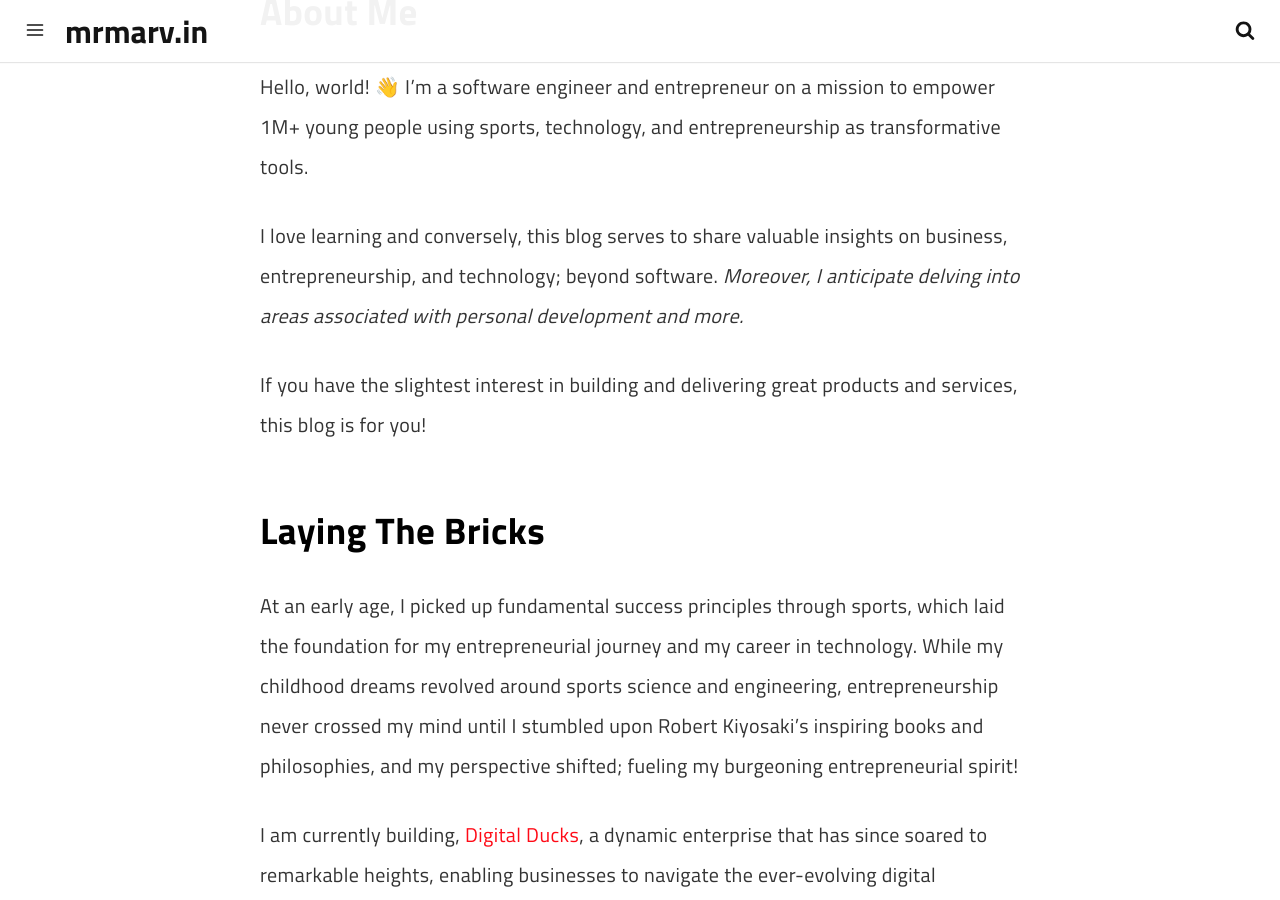
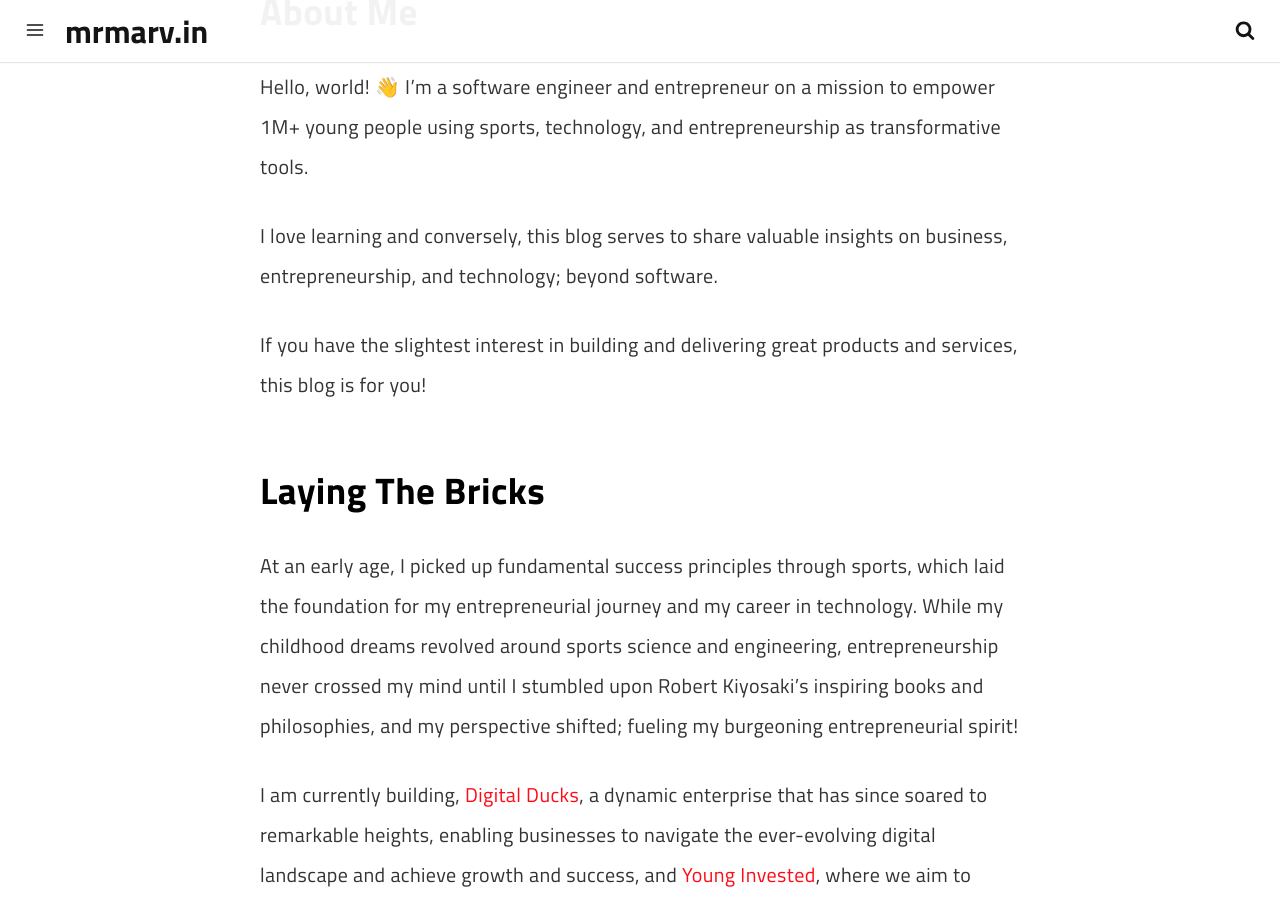
Before and after one commit to marv0/marv0.github.io, a Jekyll site: the page built from pages/about.md, in a window 1280 px wide and 900 px high, scrolled down 533 px. Built offline with Jekyll 4.4.1, drawn with Linux system fonts in a browser that asks for light colours; a script that is not in the unit is left out.

Commit message:
Update about.md

```diff
--- a/pages/about.md
+++ b/pages/about.md
@@ -12,7 +12,7 @@ permalink: /about/
 
 Hello, world! 👋 I'm a software engineer and entrepreneur on a mission to empower 1M+ young people using sports, technology, and entrepreneurship as transformative tools.
 
-I love learning and conversely, this blog serves to share valuable insights on business, entrepreneurship, and technology; beyond software. *Moreover, I anticipate delving into areas associated with personal development and more.*
+I love learning and conversely, this blog serves to share valuable insights on business, entrepreneurship, and technology; beyond software.
 
 If you have the slightest interest in building and delivering great products and services, this blog is for you!
 
```
